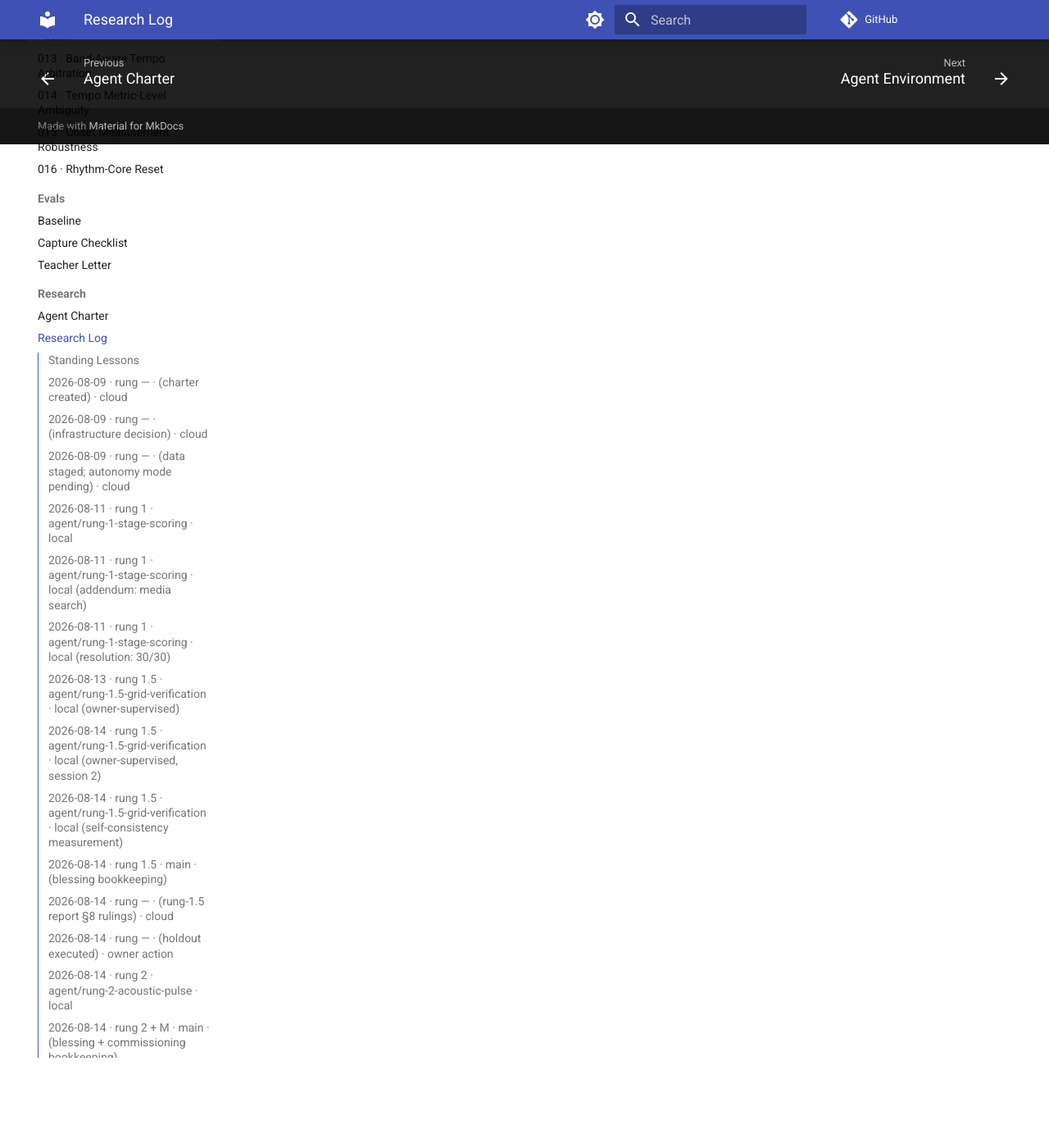
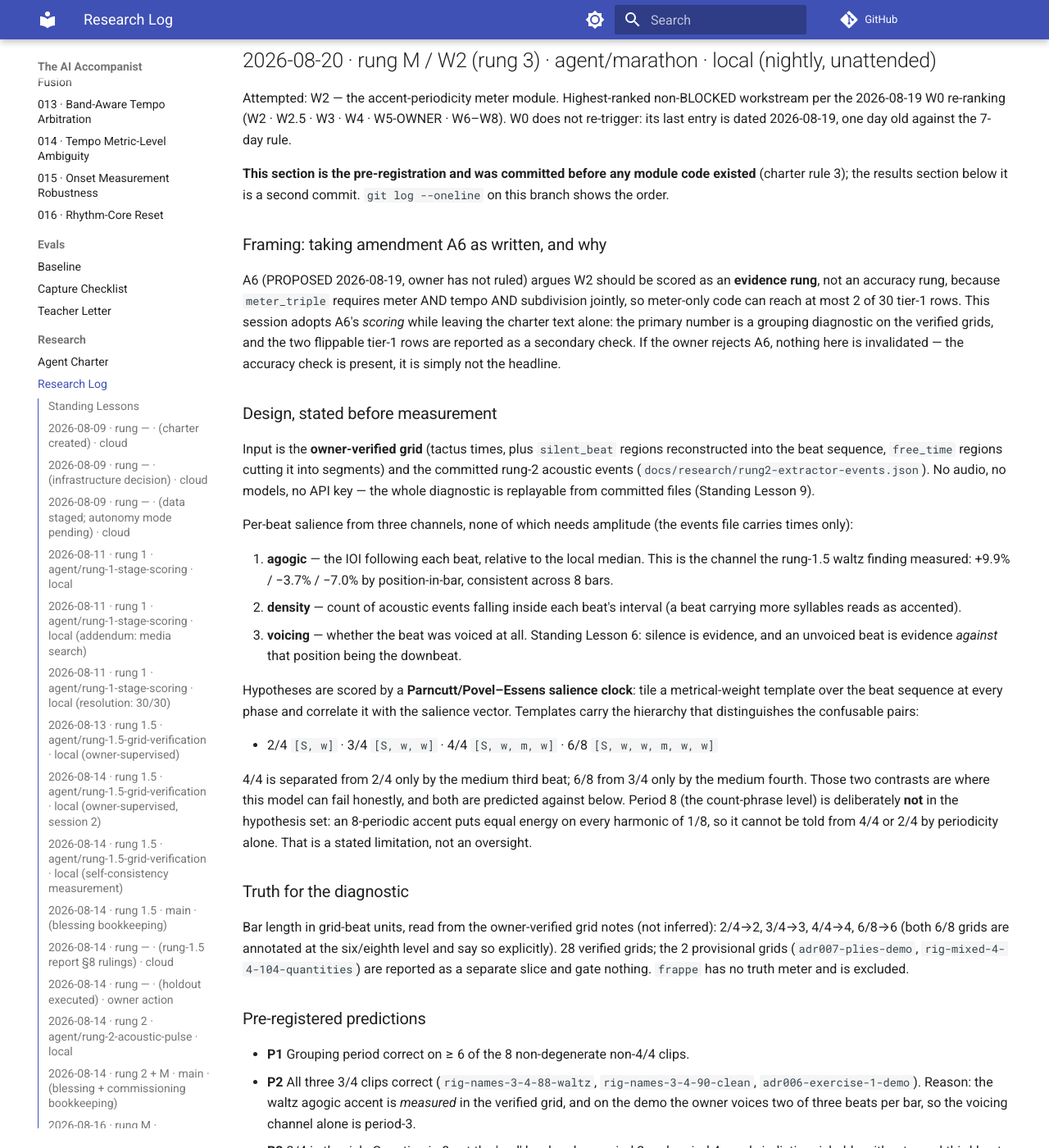
Before and after one commit to ben-juodvalkis/musical-perception, an MkDocs documentation site: the page built from docs/research/RESEARCH-LOG.md, in a window 1280 px wide and 1400 px high, scrolled down 29485 px. Shown: the whole window at 82% size. Built offline with MkDocs 1.6.1 and Material for MkDocs 9.7.7, drawn with Linux system fonts in a browser that asks for light colours; comment, search, counter and statistics services are not loaded; some of the changed text lies outside the part shown.

Commit message:
W2 pre-registration: accent-periodicity meter, predictions P1-P8 before any code

```diff
--- a/docs/research/RESEARCH-LOG.md
+++ b/docs/research/RESEARCH-LOG.md
@@ -1895,3 +1895,108 @@ it contains.
 Status: PROPOSED. One item needs an explicit owner decision: whether the
 nightly script may push `main` on its own to publish summaries (rule 9
 above), or whether that block should be removed.
+
+## 2026-08-20 · rung M / W2 (rung 3) · agent/marathon · local (nightly, unattended)
+
+Attempted: W2 — the accent-periodicity meter module. Highest-ranked
+non-BLOCKED workstream per the 2026-08-19 W0 re-ranking (W2 · W2.5 · W3 ·
+W4 · W5-OWNER · W6–W8). W0 does not re-trigger: its last entry is dated
+2026-08-19, one day old against the 7-day rule.
+
+**This section is the pre-registration and was committed before any
+module code existed** (charter rule 3); the results section below it is a
+second commit. `git log --oneline` on this branch shows the order.
+
+### Framing: taking amendment A6 as written, and why
+
+A6 (PROPOSED 2026-08-19, owner has not ruled) argues W2 should be scored
+as an **evidence rung**, not an accuracy rung, because `meter_triple`
+requires meter AND tempo AND subdivision jointly, so meter-only code can
+reach at most 2 of 30 tier-1 rows. This session adopts A6's *scoring*
+while leaving the charter text alone: the primary number is a grouping
+diagnostic on the verified grids, and the two flippable tier-1 rows are
+reported as a secondary check. If the owner rejects A6, nothing here is
+invalidated — the accuracy check is present, it is simply not the
+headline.
+
+### Design, stated before measurement
+
+Input is the **owner-verified grid** (tactus times, plus `silent_beat`
+regions reconstructed into the beat sequence, `free_time` regions cutting
+it into segments) and the committed rung-2 acoustic events
+(`docs/research/rung2-extractor-events.json`). No audio, no models, no API
+key — the whole diagnostic is replayable from committed files (Standing
+Lesson 9).
+
+Per-beat salience from three channels, none of which needs amplitude
+(the events file carries times only):
+
+1. **agogic** — the IOI following each beat, relative to the local
+   median. This is the channel the rung-1.5 waltz finding measured:
+   +9.9% / −3.7% / −7.0% by position-in-bar, consistent across 8 bars.
+2. **density** — count of acoustic events falling inside each beat's
+   interval (a beat carrying more syllables reads as accented).
+3. **voicing** — whether the beat was voiced at all. Standing Lesson 6:
+   silence is evidence, and an unvoiced beat is evidence *against* that
+   position being the downbeat.
+
+Hypotheses are scored by a **Parncutt/Povel–Essens salience clock**:
+tile a metrical-weight template over the beat sequence at every phase and
+correlate it with the salience vector. Templates carry the hierarchy that
+distinguishes the confusable pairs:
+
+- 2/4 `[S, w]` · 3/4 `[S, w, w]` · 4/4 `[S, w, m, w]` · 6/8 `[S, w, w, m, w, w]`
+
+4/4 is separated from 2/4 only by the medium third beat; 6/8 from 3/4
+only by the medium fourth. Those two contrasts are where this model can
+fail honestly, and both are predicted against below. Period 8 (the
+count-phrase level) is deliberately **not** in the hypothesis set: an
+8-periodic accent puts equal energy on every harmonic of 1/8, so it
+cannot be told from 4/4 or 2/4 by periodicity alone. That is a stated
+limitation, not an oversight.
+
+### Truth for the diagnostic
+
+Bar length in grid-beat units, read from the owner-verified grid notes
+(not inferred): 2/4→2, 3/4→3, 4/4→4, 6/8→6 (both 6/8 grids are annotated
+at the six/eighth level and say so explicitly). 28 verified grids; the 2
+provisional grids (`adr007-plies-demo`, `rig-mixed-4-4-104-quantities`)
+are reported as a separate slice and gate nothing. `frappe` has no truth
+meter and is excluded.
+
+### Pre-registered predictions
+
+- **P1** Grouping period correct on ≥ 6 of the 8 non-degenerate non-4/4
+  clips.
+- **P2** All three 3/4 clips correct (`rig-names-3-4-88-waltz`,
+  `rig-names-3-4-90-clean`, `adr006-exercise-1-demo`). Reason: the waltz
+  agogic accent is *measured* in the verified grid, and on the demo the
+  owner voices two of three beats per bar, so the voicing channel alone
+  is period-3.
+- **P3** 2/4 is the risk. Counting in 8s at the 'and' level makes period
+  2 and period 4 nearly indistinguishable without a real third-beat
+  contrast. Predict **≤ 1 of 3** 2/4 clips correct, the rest reading 4/4.
+- **P4** 6/8: `rig-numbers-6-8-100-clean` correct (the owner counted six
+  with accents on 1 and 4 — exactly the template's medium);
+  `rig-names-6-8-100-clean` is the coin flip and if it fails it fails to
+  3/4, not to 4/4.
+- **P5** 4/4 slice: ≥ 12 of the 17 verified 4/4 clips correct. The
+  count-phrase-of-8 is the confounder, per the period-8 limitation above.
+- **P6** `rig-numbers-3-4-90-clean` is **unreachable by this method and
+  is declared so before measurement**: its grid is at the number level
+  and its 3/4 label lives in the 'and-ah' subdivision *below* the tactus
+  (ADR-006's equivalence case), so bar length in grid-beat units is 1 —
+  degenerate. It is excluded from P1's denominator and reported by name.
+  Note this contradicts the W0 review's expectation that it is one of two
+  flippable rows: it is flippable in principle by *subdivision* evidence,
+  not by grouping evidence.
+- **P7** Zero tier-0 / tier-1 / stage1 outcome changes. The module ships
+  **unwired** — nothing in `analyze.py`, `normalize_tempo`, or
+  `interpret_meter` calls it this session. This keeps the session inside
+  the ADR-015 zero-regression gate for a logic change by construction.
+- **P8** Of the two tier-1-flippable rows, at most one
+  (`rig-numbers-2-4-120-clean`) is reachable at all, and P3 predicts it
+  is *not* reached. Predicted net tier-1 accuracy movement if wired:
+  **zero**. Stated in advance so a zero is not read as a failed run.
+
+Result: (see the results section appended in the second commit)
```
